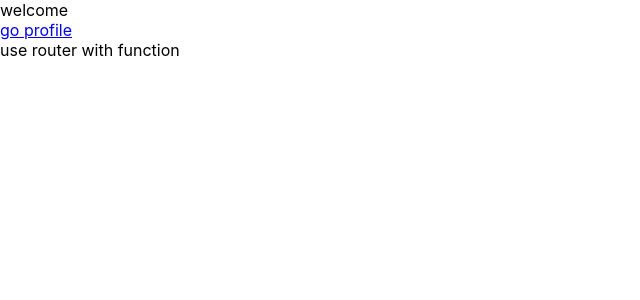
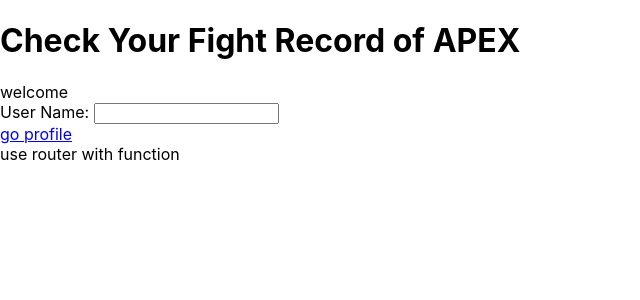
Before and after one commit to Zhangkc/apex-stat, a React app: page / in a window 1280 px wide. Shown: the top 300 px of the page, without its empty margins (0-640 px from the left). Built offline with nearby package versions, Linux system fonts and the light colour scheme.

Commit message:
Add username and title of the home page.

```diff
--- /dev/null
+++ b/src/pages/home/components/Header.js
@@ -0,0 +1,17 @@
+import React, { Component } from 'react';
+
+class Header extends Component {
+    render() {
+        return (
+            <div className="container">
+               <div className="row">
+                  <div className="col-xs-1 col-xs-offset-11">
+                     <h1>Check Your Fight Record of APEX</h1>
+                  </div>
+               </div>
+            </div>
+        )
+    }
+}
+
+export default Header;
--- /dev/null
+++ b/src/pages/home/components/UserName.js
@@ -0,0 +1,18 @@
+import React, { Component } from 'react';
+
+class UserName extends Component {
+    render() {
+        return (
+            <div className="container">
+               <div className="row">
+                  <div className="col-xs-1 col-xs-offset-11">
+                    <p1>User Name: </p1>
+                    <input type="text" ref="myInput" />
+                  </div>
+               </div>
+            </div>
+        )
+    }
+}
+
+export default UserName;
--- a/src/pages/home/home.js
+++ b/src/pages/home/home.js
@@ -1,11 +1,16 @@
 import React from 'react'
 import './home.css'
+
+import Header from './components/Header';
+import UserName from './components/UserName';
 
 class Home extends React.Component{
   render(h) {
     return (
         <div>
+          <Header />
           <div>welcome</div>
+          <UserName />
           {/* pass params through url */}
           <a href='#/profile/2'>go profile</a>
           <div onClick={this.handler.bind(this)}>use router with function</div>
```
Also changed, not shown: src/pages/home/components/CleanButton.js (added), 1 other file (tests, documents, lock files or other folders). Lines whose indentation alone changed are shown as unchanged.
